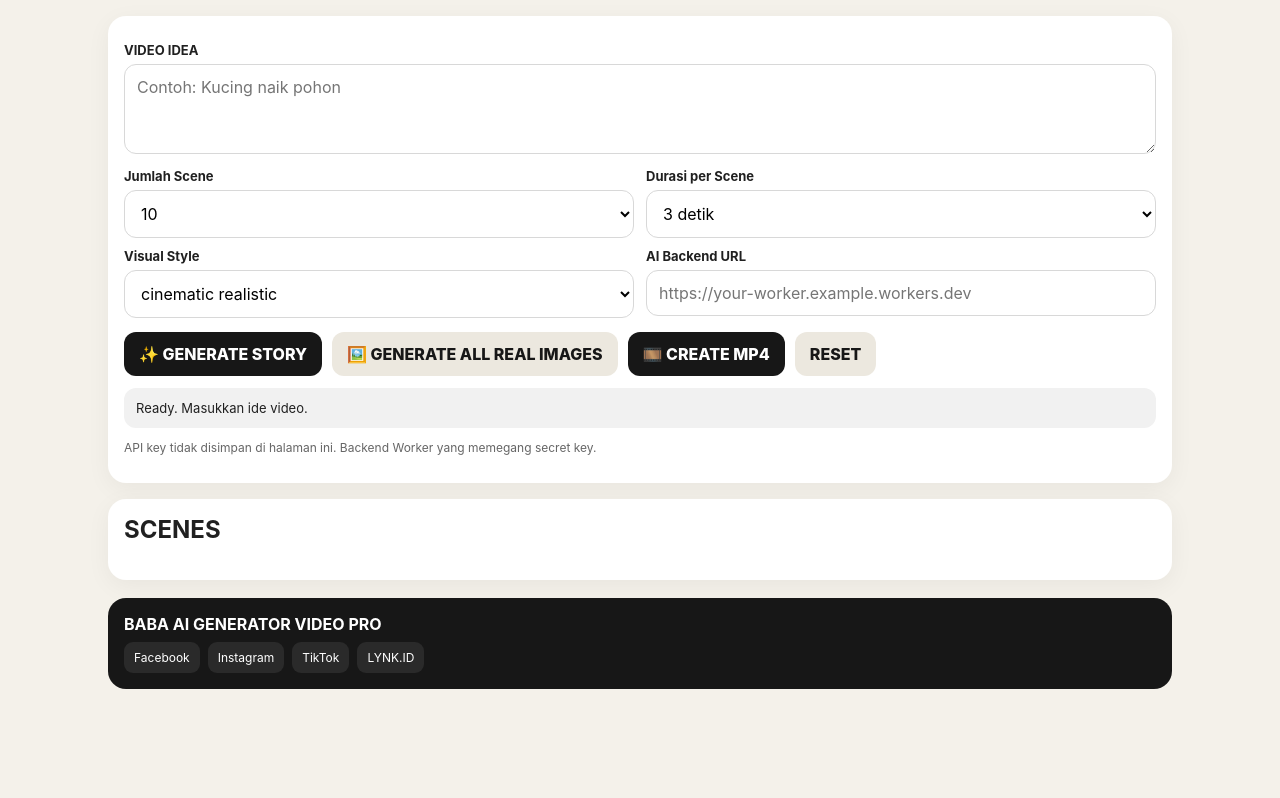
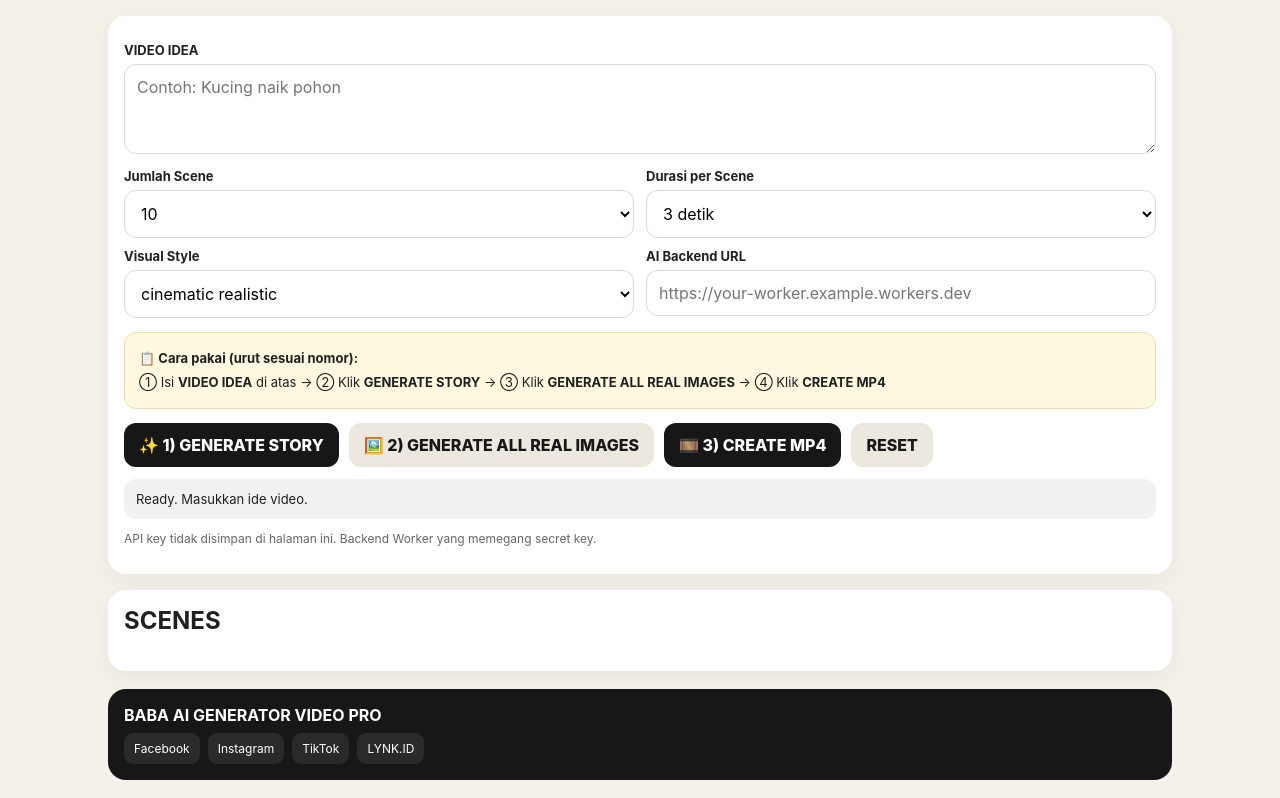
Before and after one commit to babamitoon-cpu/ai-video-generator-pro, a plain HTML site: page index.html in a window 1280 px wide. Shown: the part 118-916 px from the top of the page. Before the commit the page ends 825 px from the top, so only its background shows below. Drawn offline with Linux system fonts and the light colour scheme.

Commit message:
Add files via upload

```diff
--- a/index.html
+++ b/index.html
@@ -38,6 +38,8 @@ button{border:0;border-radius:12px;padding:12px 15px;font-weight:800;cursor:poin
 .social-footer a{color:#fff;text-decoration:none;background:#2a2a2a;padding:8px 10px;border-radius:9px;font-size:12px}
 .small{font-size:12px;color:#666}
 .hidden{display:none!important}
+.steps-guide{background:#fff8e1;border:1px solid #f0dfa0;border-radius:12px;padding:12px 14px;margin-top:14px;font-size:13px;line-height:1.5}
+.steps-guide p{margin:4px 0}
 @media(max-width:720px){
  .row{grid-template-columns:1fr}
  .scene-grid{grid-template-columns:1fr}
@@ -93,10 +95,15 @@ button{border:0;border-radius:12px;padding:12px 15px;font-weight:800;cursor:poin
     </div>
   </div>
 
+  <div class="steps-guide">
+    <p><b>📋 Cara pakai (urut sesuai nomor):</b></p>
+    <p>① Isi <b>VIDEO IDEA</b> di atas → ② Klik <b>GENERATE STORY</b> → ③ Klik <b>GENERATE ALL REAL IMAGES</b> → ④ Klik <b>CREATE MP4</b></p>
+  </div>
+
   <div class="actions">
-    <button class="primary" id="generate">✨ GENERATE STORY</button>
-    <button class="secondary" id="generateAll">🖼️ GENERATE ALL REAL IMAGES</button>
-    <button class="primary" id="createMp4">🎞️ CREATE MP4</button>
+    <button class="primary" id="generate">✨ 1) GENERATE STORY</button>
+    <button class="secondary" id="generateAll">🖼️ 2) GENERATE ALL REAL IMAGES</button>
+    <button class="primary" id="createMp4">🎞️ 3) CREATE MP4</button>
     <button class="secondary" id="clearAll">RESET</button>
   </div>
   <div class="status" id="status">Ready. Masukkan ide video.</div>
```
